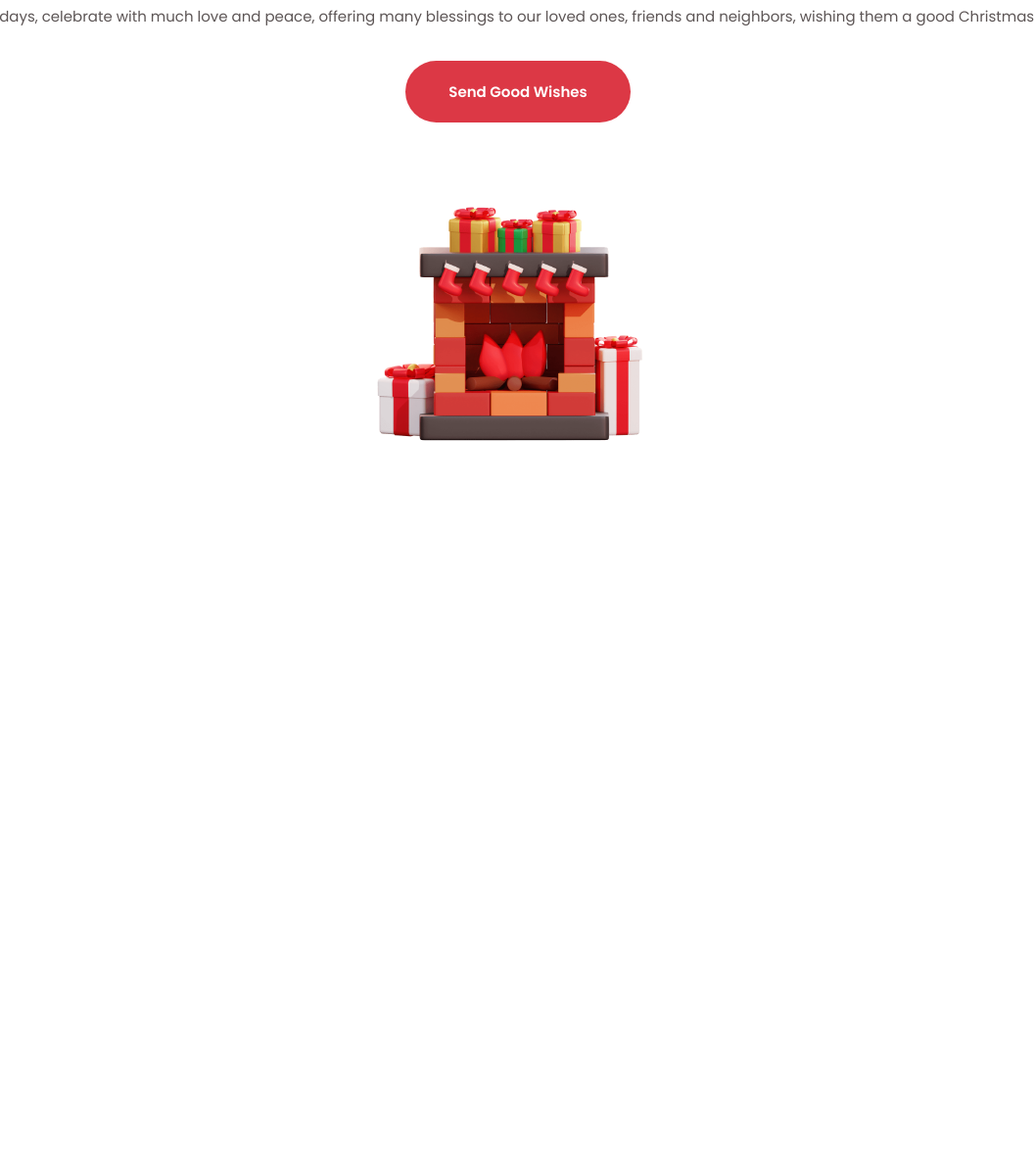
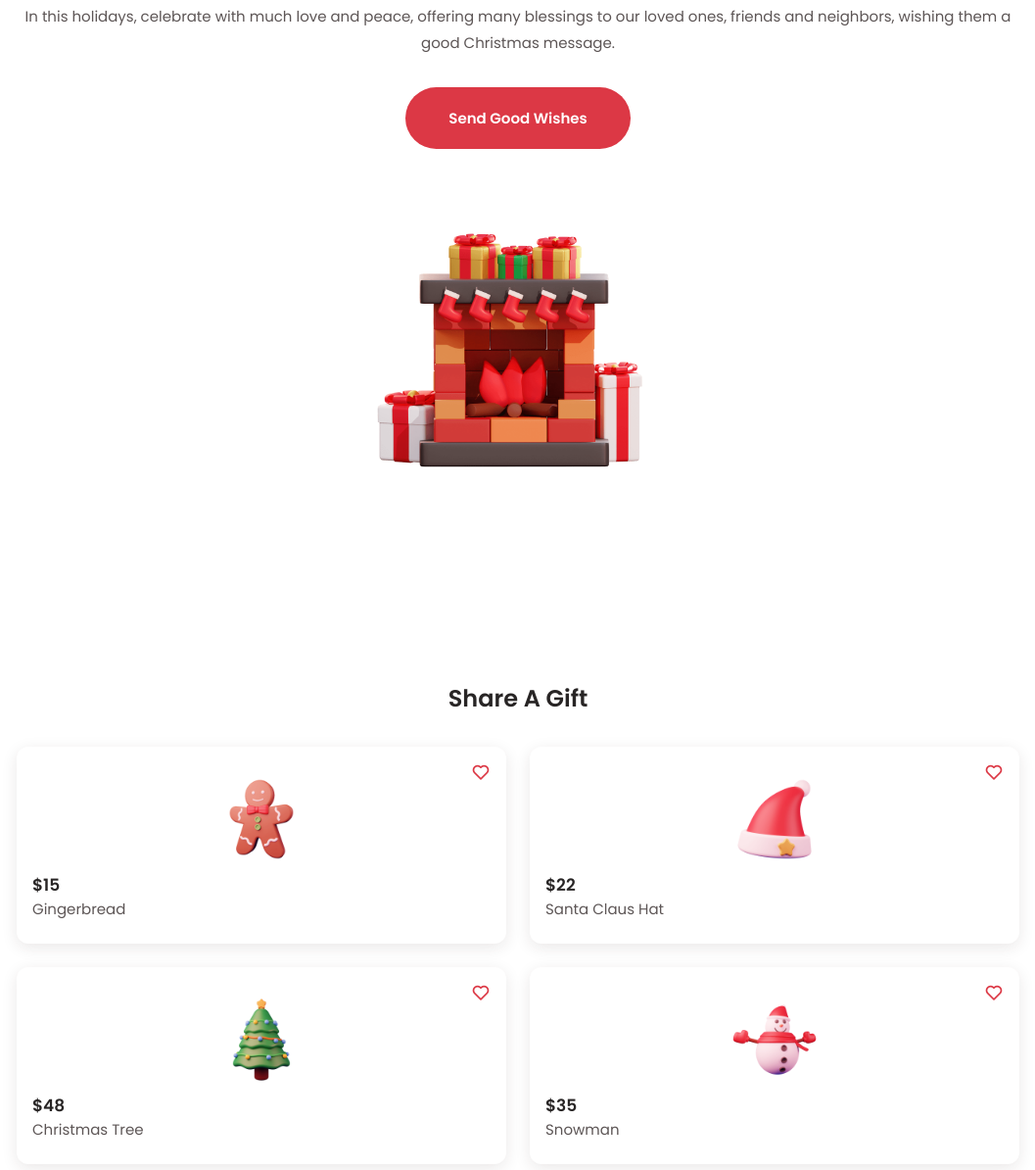
Before and after one commit to fajarfadillahh/christmas-landing-page-html-css-javascript, a plain HTML site: page index.html in a window 1280 px wide. Shown: the part 1606-2800 px from the top of the page at 98% size, without its empty margins (111-1168 px from the left). Before the commit the page ends 2147 px from the top, so only its background shows below. Drawn offline with nearby package versions, Linux system fonts and the light colour scheme.

Commit message:
gift section

```diff
--- a/index.html
+++ b/index.html
@@ -153,6 +153,68 @@
         </div>
       </section>
       <!-- ===== CELEBRATE SECTION ===== -->
+
+      <!-- ===== GIFT SECTION ===== -->
+      <section class="gift section">
+        <div class="gift__container container grid">
+          <div class="gift__data">
+            <h1 class="gift__title section-title">Share A Gift</h1>
+          </div>
+
+          <div class="gift__group">
+            <div class="gift__content">
+              <img src="./img/gift1.png" alt="" class="gift__content-img" />
+              <i class="bx bx-heart gift__content-heart"></i>
+
+              <div>
+                <h3 class="gift__content-price">$15</h3>
+                <p class="gift__content-title">Gingerbread</p>
+              </div>
+            </div>
+
+            <div class="gift__content">
+              <img src="./img/gift2.png" alt="" class="gift__content-img" />
+              <i class="bx bx-heart gift__content-heart"></i>
+
+              <div>
+                <h3 class="gift__content-price">$22</h3>
+                <p class="gift__content-title">Santa Claus Hat</p>
+              </div>
+            </div>
+
+            <div class="gift__content">
+              <img src="./img/gift3.png" alt="" class="gift__content-img" />
+              <i class="bx bx-heart gift__content-heart"></i>
+
+              <div>
+                <h3 class="gift__content-price">$48</h3>
+                <p class="gift__content-title">Christmas Tree</p>
+              </div>
+            </div>
+
+            <div class="gift__content">
+              <img src="./img/gift4.png" alt="" class="gift__content-img" />
+              <i class="bx bx-heart gift__content-heart"></i>
+
+              <div>
+                <h3 class="gift__content-price">$35</h3>
+                <p class="gift__content-title">Snowman</p>
+              </div>
+            </div>
+
+            <div class="gift__content">
+              <img src="./img/gift5.png" alt="" class="gift__content-img" />
+              <i class="bx bx-heart gift__content-heart"></i>
+
+              <div>
+                <h3 class="gift__content-price">$12</h3>
+                <p class="gift__content-title">Candy Stick</p>
+              </div>
+            </div>
+          </div>
+        </div>
+      </section>
+      <!-- ===== GIFT SECTION ===== -->
     </main>
 
     <!-- ===== SWIPER JS ===== -->
--- a/scss/index.scss
+++ b/scss/index.scss
@@ -121,7 +121,7 @@ img {
 }
 
 .container {
-  max-width: 1024;
+  max-width: 1024px;
   width: calc(100% - 3rem);
   margin: 0 auto;
 }
@@ -309,3 +309,62 @@ img {
     width: 320px;
   }
 }
+
+// ===== GIFT SECTION =====
+.gift {
+  &__container {
+    gap: 1rem;
+  }
+
+  &__data {
+    text-align: center;
+    justify-self: center;
+  }
+
+  &__group {
+    display: grid;
+    grid-template-columns: repeat(2, 1fr);
+    gap: 1.5rem;
+  }
+
+  &__content {
+    position: relative;
+    display: grid;
+    padding: 1.5rem 1rem;
+    background-color: $container-color;
+    border-radius: 0.75rem;
+    box-shadow: 0 4px 16px hsl(355deg 25% 15% / 10%);
+
+    &:hover {
+      .gift__content-img {
+        transform: translateY(-6px);
+      }
+    }
+
+    &-img {
+      width: 100px;
+      justify-self: center;
+      margin-bottom: 0.25rem;
+      transition: $transition-400;
+    }
+
+    &-heart {
+      position: absolute;
+      top: 1rem;
+      right: 1rem;
+      font-size: 1.25rem;
+      color: $first-color;
+      cursor: pointer;
+    }
+
+    &-price {
+      font-size: 17px;
+      font-weight: $font-semibold;
+      color: $title-color;
+    }
+
+    &-title {
+      font-size: 15px;
+    }
+  }
+}
```
Also changed, not shown: css/index.css.
